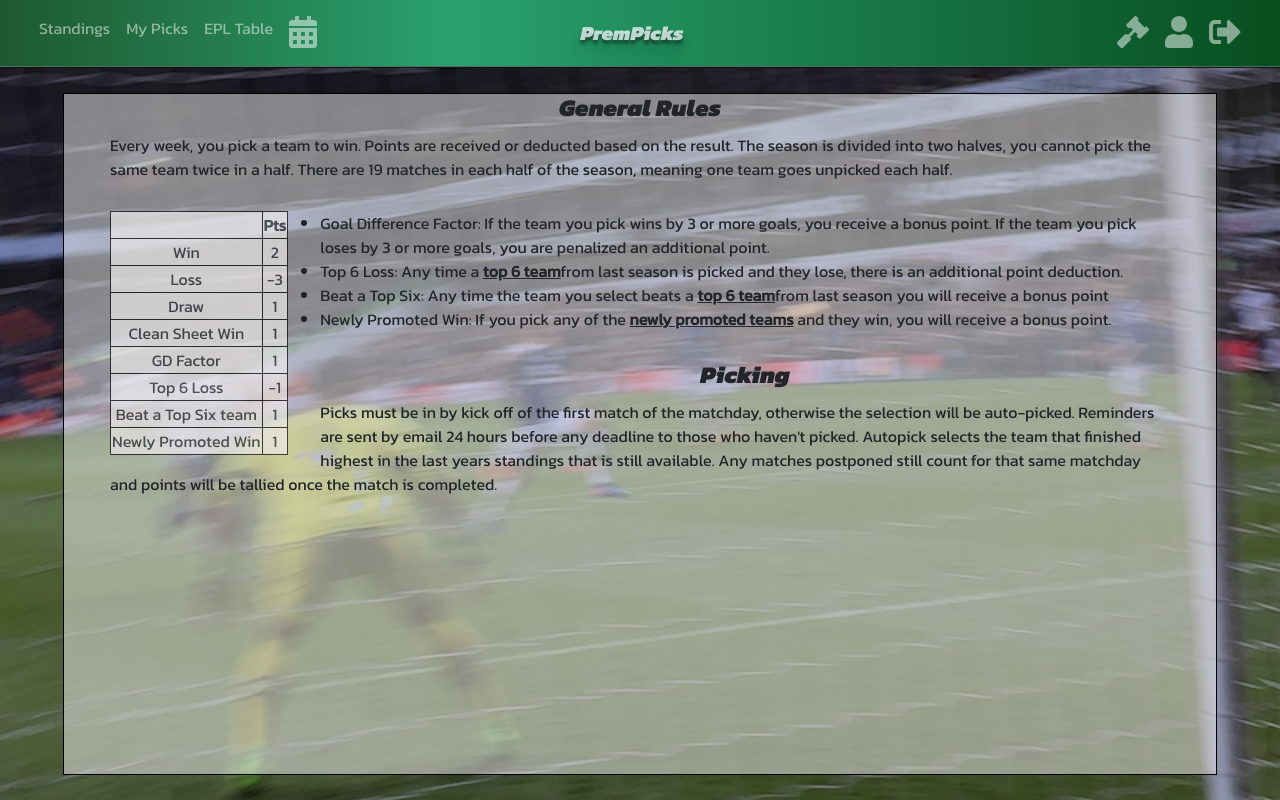
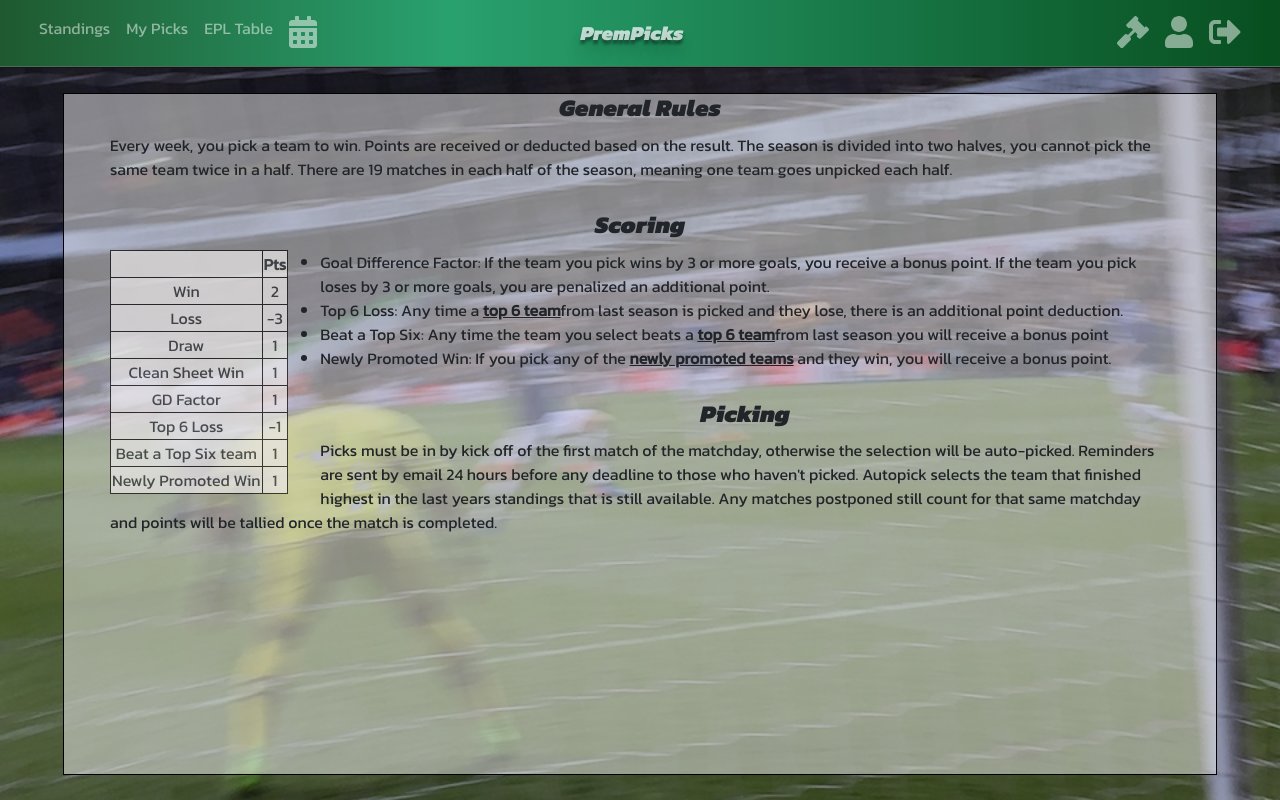
Before and after one commit to jjh5166/prempicks-web, a Next.js app: page /rules in a window 1280 px wide. Built offline with nearby package versions, Linux system fonts and the light colour scheme; no server answers.

Commit message:
TextContainer component, Scoring h4

```diff
--- /dev/null
+++ b/components/Container/index.js
@@ -0,0 +1,3 @@
+import { TextContainer } from './styled';
+
+export { TextContainer };
--- /dev/null
+++ b/components/Container/styled.js
@@ -0,0 +1,9 @@
+import styled from 'styled-components';
+
+export const TextContainer = styled.div`
+  height: 85vh;
+  width: 90%;
+  outline: solid #000 1px;
+  background-color: rgba(244, 244, 244, .5);
+  overflow: auto;
+`;
--- a/components/Rules/index.js
+++ b/components/Rules/index.js
@@ -1,10 +1,12 @@
 import Tooltip from '@material-ui/core/Tooltip';
+
+import { TextContainer } from '../Container';
 import RulesTable from './RulesTable';
-import { RulesContainer, RulesSection } from './styled';
+import { RulesSection } from './styled';
 
 export default function Rules() {
   return (
-    <RulesContainer>
+    <TextContainer>
       <RulesSection>
         <h4>General Rules</h4>
         <p>
@@ -14,6 +16,7 @@ export default function Rules() {
         </p>
       </RulesSection>
       <RulesSection>
+        <h4>Scoring</h4>
         <RulesTable />
         <ul>
           <li>Goal Difference Factor: If the team you pick wins by 3 or more goals, you receive a bonus point. If the team you pick loses by 3 or more goals, you are penalized an additional point. </li>
@@ -32,6 +35,6 @@ export default function Rules() {
           Any matches postponed still count for that same matchday and points will be tallied once the match is completed.
         </p>
       </RulesSection>
-    </RulesContainer>
+    </TextContainer>
   );
 }
--- a/components/Rules/styled.js
+++ b/components/Rules/styled.js
@@ -1,12 +1,4 @@
 import styled from 'styled-components';
-
-export const RulesContainer = styled.div`
-  height: 85vh;
-  width: 90%;
-  outline: solid #000 1px;
-  background-color: rgba(244, 244, 244, .5);
-  overflow: auto;
-`
 
 export const RulesSection = styled.div`
     margin: 0 4%;
```
